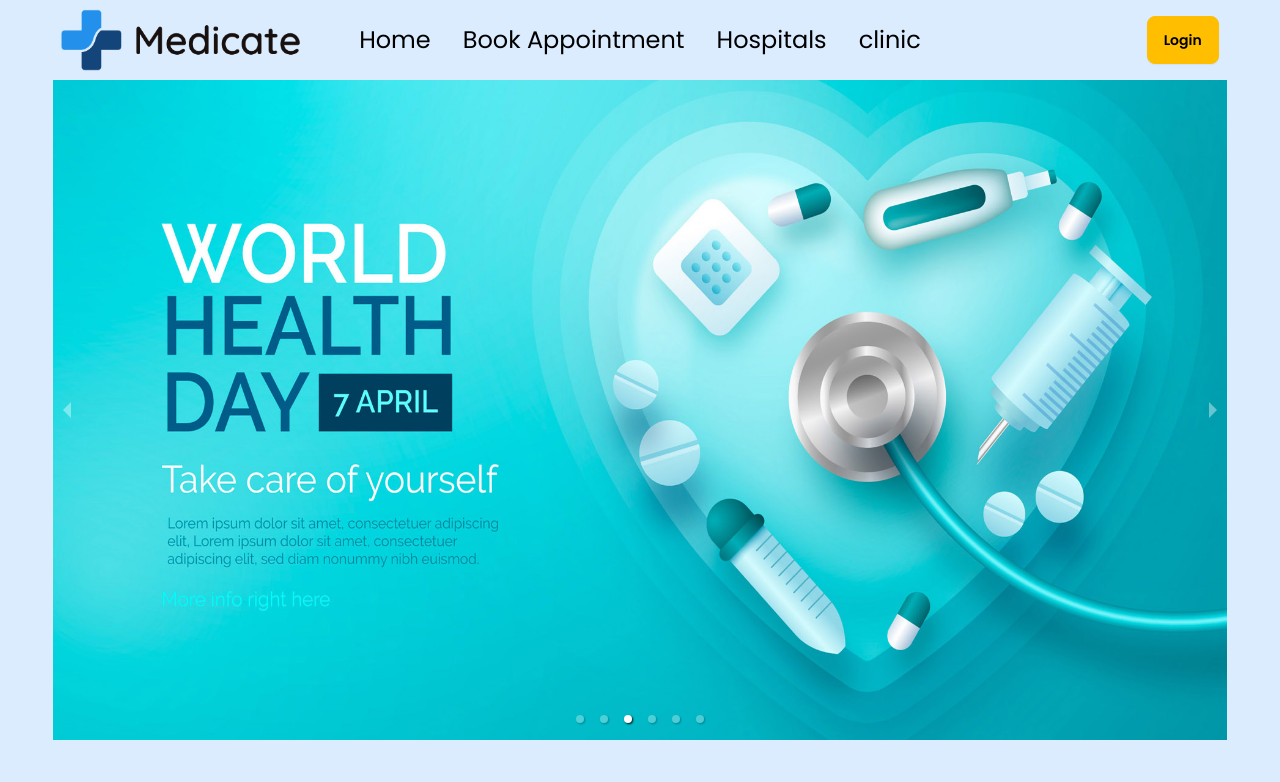
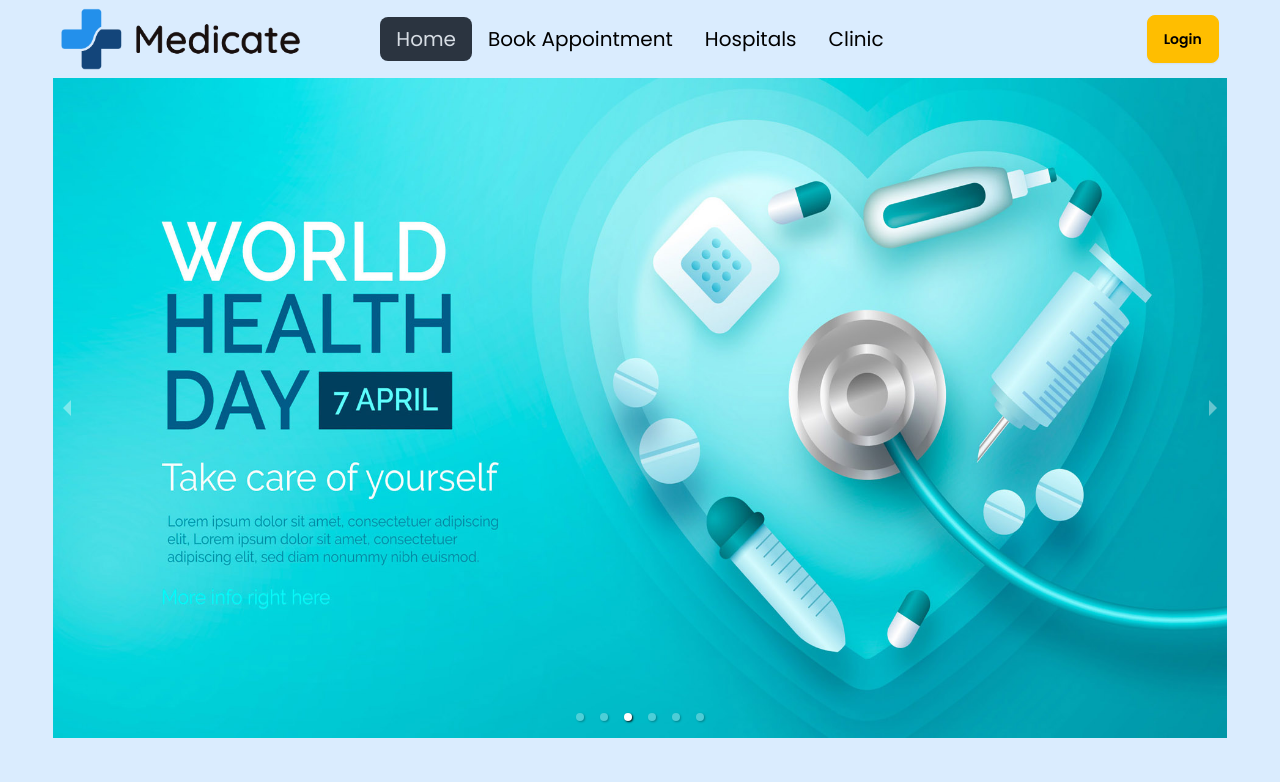
Before and after one commit to Maptaul/WIOCare, a React (Vite) app: page / in a window 1280 px wide. Shown: the top 782 px of the page. Built offline with nearby package versions, Linux system fonts and the light colour scheme.

Commit message:
appointment page

```diff
--- a/src/Pages/Shared/Navbar/Navbar.jsx
+++ b/src/Pages/Shared/Navbar/Navbar.jsx
@@ -1,20 +1,31 @@
 import React from "react";
-import { Link } from "react-router-dom";
+import { Link, NavLink } from "react-router-dom";
 
 const Navbar = () => {
   const navOptions = (
     <>
       <li>
-        <Link to="/">Home</Link>
+        <NavLink to="/" exact activeClassName="text-blue-500 font-bold">
+          Home
+        </NavLink>
       </li>
       <li>
-        <Link to="/bookAppointment">Book Appointment</Link>
+        <NavLink
+          to="/bookAppointment"
+          activeClassName="text-blue-500 font-bold"
+        >
+          Book Appointment
+        </NavLink>
       </li>
       <li>
-        <Link to="/hospitals">Hospitals</Link>
+        <NavLink to="/hospitals" activeClassName="text-blue-500 font-bold">
+          Hospitals
+        </NavLink>
       </li>
       <li>
-        <Link to="/clinic">clinic</Link>
+        <NavLink to="/clinic" activeClassName="text-blue-500 font-bold">
+          Clinic
+        </NavLink>
       </li>
     </>
   );
@@ -56,7 +67,7 @@ const Navbar = () => {
         </Link>
       </div>
       <div className="navbar-center hidden lg:flex">
-        <ul className="menu menu-horizontal px-1 text-2xl">{navOptions}</ul>
+        <ul className="menu menu-horizontal px-1 text-xl">{navOptions}</ul>
       </div>
       <div className="navbar-end gap-2">
         <a className="btn btn-warning">Login</a>
```
